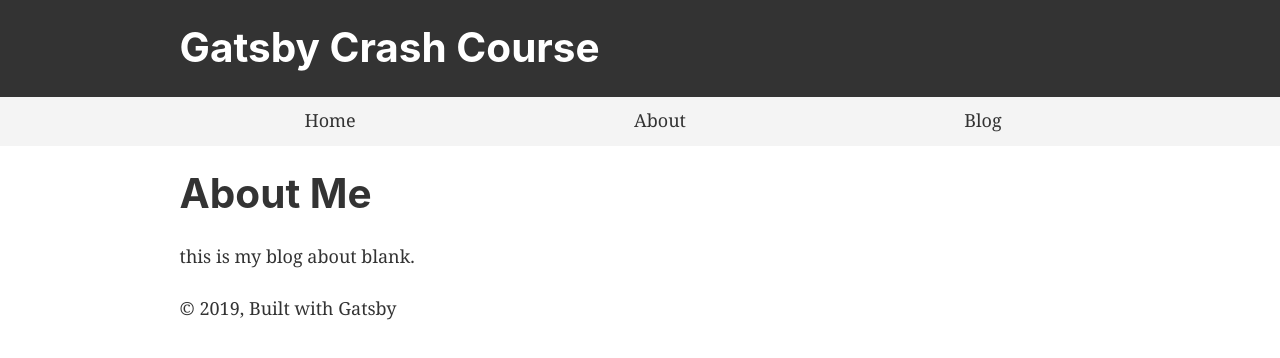
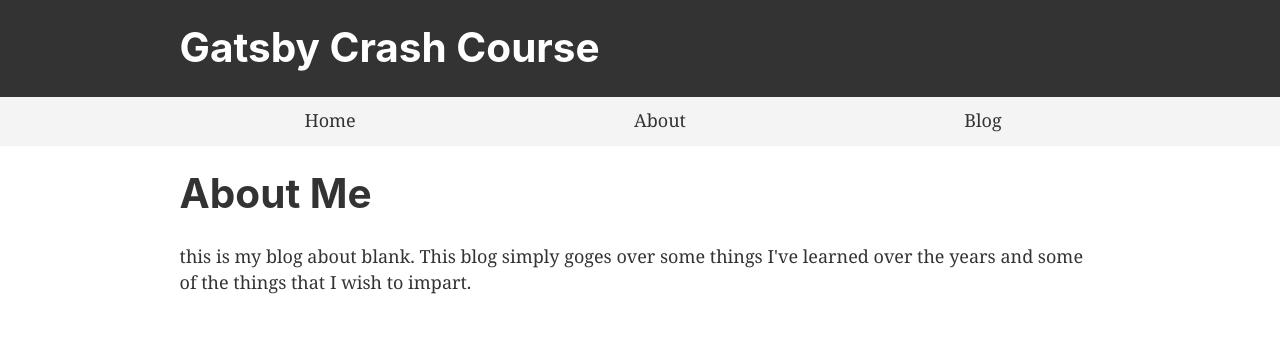
Before and after one commit to tomroman/GatsbyCC, a Gatsby site: page /about in a window 1280 px wide. Built offline with nearby package versions, Linux system fonts and the light colour scheme; Gatsby itself is replaced by a stand-in of ours.

Commit message:
removed footer from layout.js, and changed some of the about

```diff
--- a/src/components/layout.js
+++ b/src/components/layout.js
@@ -37,11 +37,11 @@ const Layout = ({ children }) => (
           }}
         >
           <main>{children}</main>
-          <footer>
+          {/* <footer>
             © {new Date().getFullYear()}, Built with
             {` `}
             <a href="https://www.gatsbyjs.org">Gatsby</a>
-          </footer>
+          </footer> */}
         </div>
       </>
     )}
--- a/src/pages/about.js
+++ b/src/pages/about.js
@@ -7,7 +7,8 @@ const AboutPage = () => (
         <div>
             <h1> About Me </h1>
                 <p>
-                    this is my blog about blank.
+                    this is my blog about blank. This blog simply goges over some things I've learned
+                    over the years and some of the things that I wish to impart.
                 </p>
 
         </div>
```
